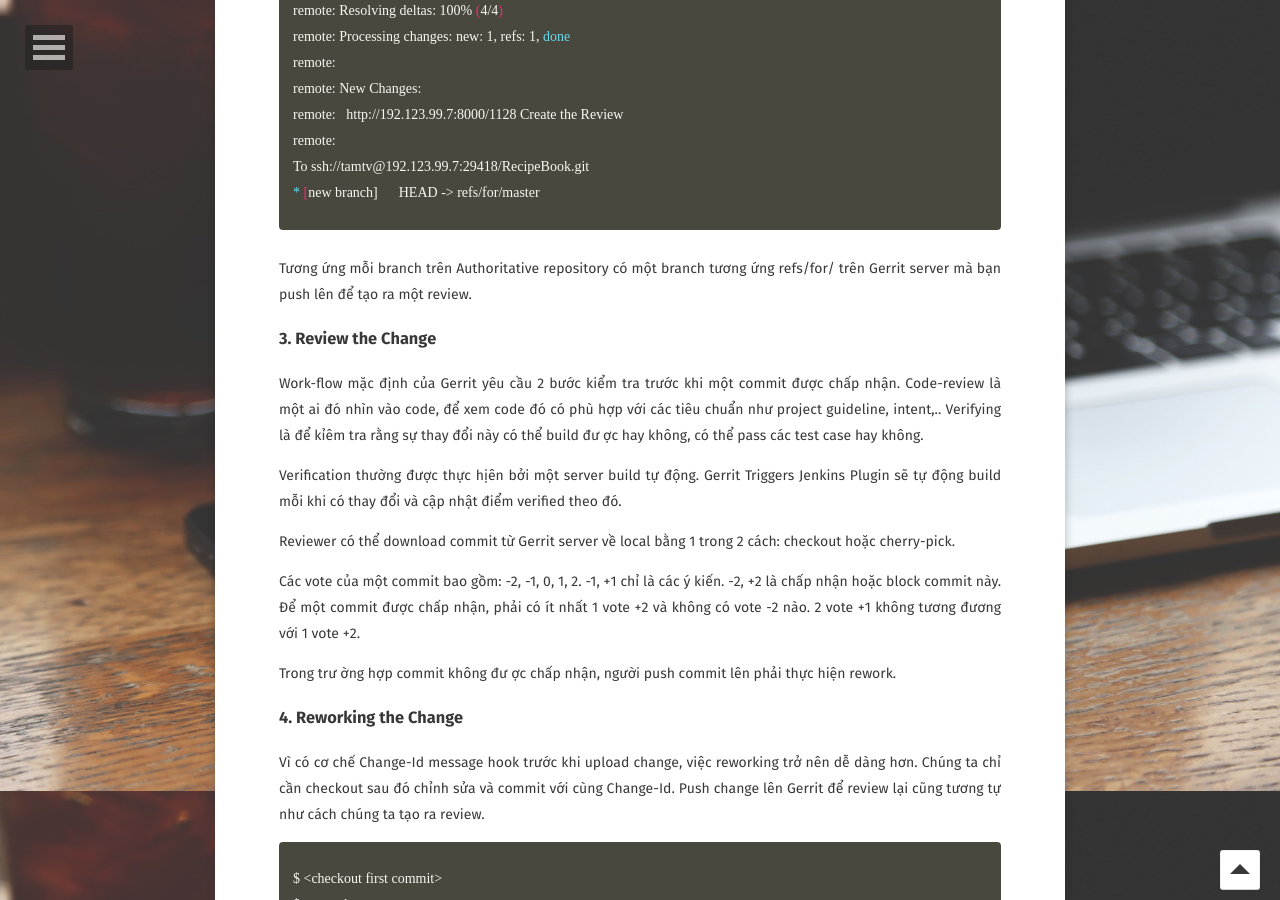
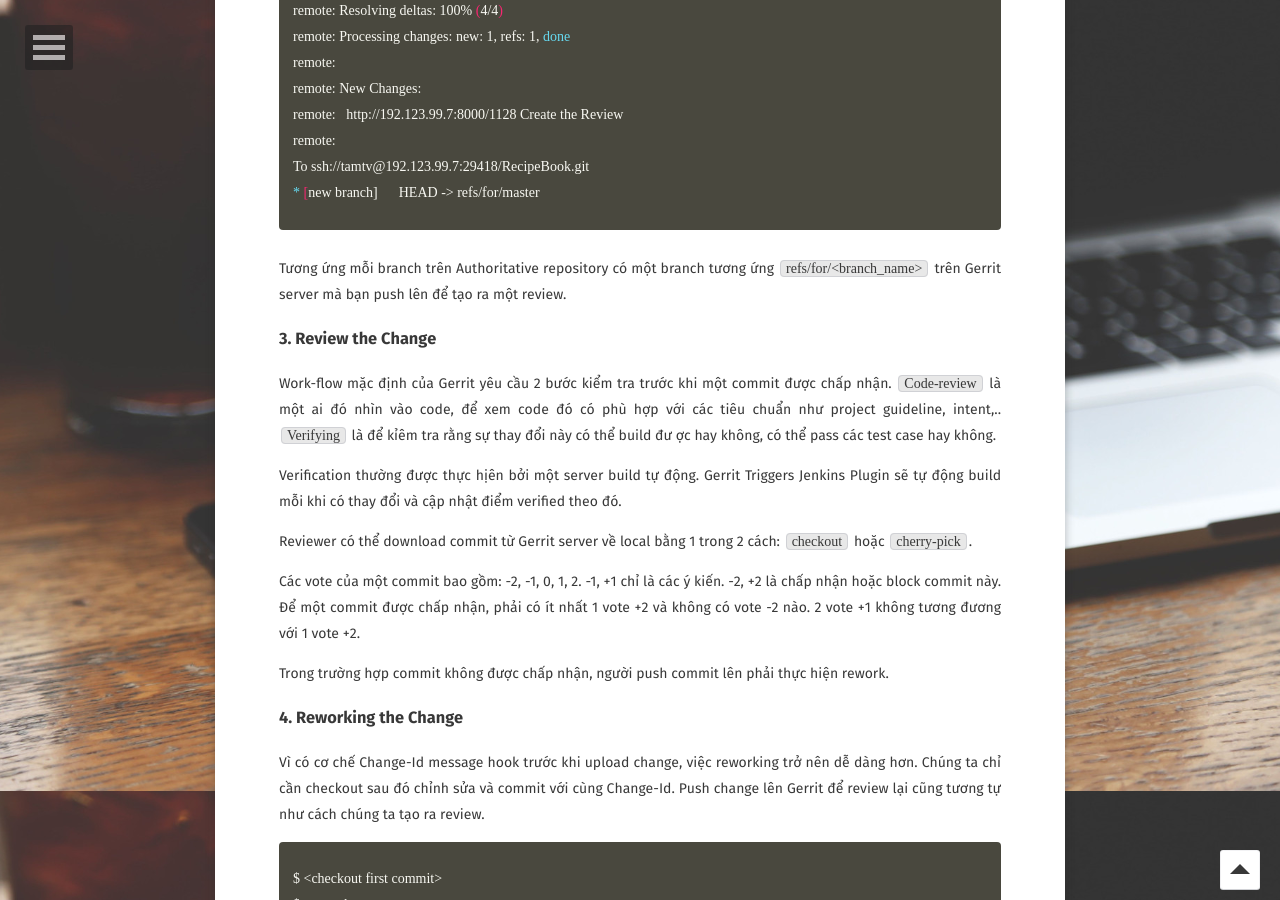
Before and after one commit to redsiren204/redsiren204.github.io, a Jekyll site: the page built from _posts/2017-06-28-gerrit-code-review-introduction.md, in a window 1280 px wide and 900 px high, scrolled down 2809 px. Built offline with Jekyll 4.4.1, drawn with Linux system fonts in a browser that asks for light colours; some web fonts are replaced; comment, search, counter and statistics services are not loaded.

Commit message:
Update Gerrit part1
Signed-off-by: Tran Van Tam <redsiren204@gmail.com>

```diff
--- a/_posts/2017-06-28-gerrit-code-review-introduction.md
+++ b/_posts/2017-06-28-gerrit-code-review-introduction.md
@@ -72,21 +72,21 @@ remote:
 To ssh://tamtv@192.123.99.7:29418/RecipeBook.git
 * [new branch]      HEAD -> refs/for/master
 {% endhighlight %}
-Tương ứng mỗi branch trên Authoritative repository có một branch tương ứng refs/for/<branch_name> trên Gerrit server mà bạn push lên để tạo ra một review.
+Tương ứng mỗi branch trên Authoritative repository có một branch tương ứng `refs/for/<branch_name>` trên Gerrit server mà bạn push lên để tạo ra một review.
 
 ### 3. Review the Change
-Work-flow mặc định của Gerrit yêu cầu 2 bước kiểm tra trước khi một commit được chấp nhận. Code-review là một ai đó nhìn vào code, để xem code đó có phù hợp với các tiêu chuẩn như project guideline, intent,.. Verifying là để kỉêm tra rằng sự thay đổi này có thể build đư ợc hay không, có thể pass các test case hay không.
+Work-flow mặc định của Gerrit yêu cầu 2 bước kiểm tra trước khi một commit được chấp nhận. `Code-review` là một ai đó nhìn vào code, để xem code đó có phù hợp với các tiêu chuẩn như project guideline, intent,.. `Verifying` là để kỉêm tra rằng sự thay đổi này có thể build đư ợc hay không, có thể pass các test case hay không.
 
 Verification thường được thực hịên bởi một server build tự động. Gerrit Triggers Jenkins Plugin sẽ tự động build mỗi khi có thay đổi và cập nhật điểm verified theo đó.
 
-Reviewer có thể download commit từ Gerrit server về local bằng 1 trong 2 cách: checkout hoặc cherry-pick.
+Reviewer có thể download commit từ Gerrit server về local bằng 1 trong 2 cách: `checkout` hoặc `cherry-pick`.
 
 Các vote của một commit bao gồm: -2, -1, 0, 1, 2.
 -1, +1 chỉ là các ý kiến. -2, +2 là chấp nhận hoặc block commit này.
 Để một commit được chấp nhận, phải có ít nhất 1 vote +2 và không có vote -2 nào.
 2 vote +1 không tương đương với 1 vote +2.
 
-Trong trư ờng hợp commit không đư ợc chấp nhận, người push commit lên phải thực hiện rework.
+Trong trường hợp commit không được chấp nhận, người push commit lên phải thực hiện rework.
 
 ### 4. Reworking the Change
 Vì có cơ chế Change-Id message hook trước khi upload change, việc reworking trở nên dễ dàng hơn. Chúng ta chỉ cần checkout sau đó chỉnh sửa và commit với cùng Change-Id. Push change lên Gerrit để review lại cũng tương tự như cách chúng ta tạo ra review.
```
